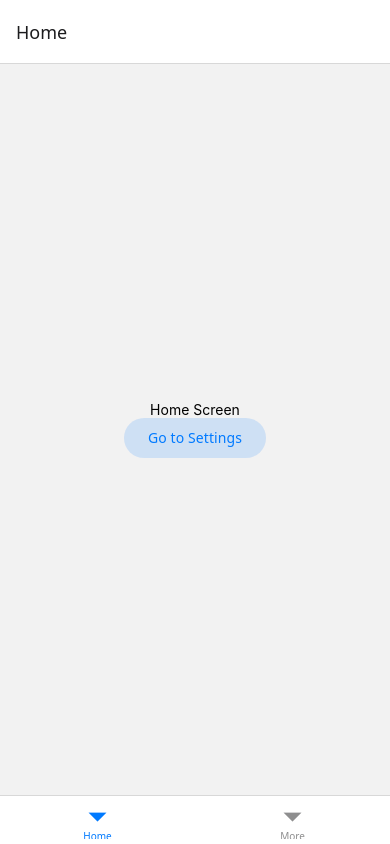
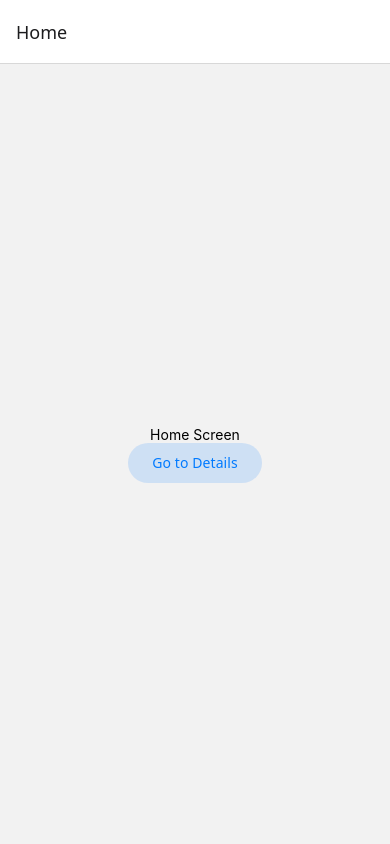
Before and after one commit to Lvly-00/appdev2, a React Native app in the folder react-native-navigation/: screen / in a window 390 px wide. Built offline with nearby package versions, Linux system fonts and the light colour scheme.

Commit message:
Imported and configured TypeScript in App file

```diff
--- a/react-native-navigation/App.tsx
+++ b/react-native-navigation/App.tsx
@@ -1,66 +1,72 @@
 import * as React from 'react';
-import { Text, View } from 'react-native';
+import { View, Text } from 'react-native';
 import {
   createStaticNavigation,
   useNavigation,
 } from '@react-navigation/native';
-import { createNativeStackNavigator } from '@react-navigation/native-stack';
-import { createBottomTabNavigator } from '@react-navigation/bottom-tabs';
+import { createNativeStackNavigator, NativeStackNavigationProp } from '@react-navigation/native-stack';
 import { Button } from '@react-navigation/elements';
 
-function SettingsScreen({ route }) {
-  const { userId } = route.params;
+import type {
+  RootStackParamList,
+  HomeScreenNavigationProp,
+  DetailsProps,
+  DetailsScreenNavigationProp,
+} from './types';
 
-  return (
-    <View style={{ flex: 1, alignItems: 'center', justifyContent: 'center' }}>
-      <Text>Settings Screen</Text>
-      <Text>User ID: {JSON.stringify(userId)}</Text>
-    </View>
-  );
-}
 function HomeScreen() {
-  const navigation = useNavigation();
+  const navigation = useNavigation<HomeScreenNavigationProp>();
 
   return (
     <View style={{ flex: 1, alignItems: 'center', justifyContent: 'center' }}>
       <Text>Home Screen</Text>
       <Button
-        onPress={
-          () =>
-            navigation.navigate('More', {
-              screen: 'Settings',
-              params: { userId: 'jane' },
-            })
-        }
+        onPress={() => {
+          /* 1. Navigate to the Details route with params */
+          navigation.navigate('Details', {
+            itemId: 86,
+            otherParam: 'anything you want here',
+          });
+        }}
       >
-        Go to Settings
+        Go to Details
       </Button>
     </View>
   );
 }
+function DetailsScreen({ route }: DetailsProps) {
+  const navigation = useNavigation<NativeStackNavigationProp<RootStackParamList>>();
 
-function ProfileScreen() {
+  /* 2. Get the param */
+  const { itemId, otherParam } = route.params;
+
   return (
     <View style={{ flex: 1, alignItems: 'center', justifyContent: 'center' }}>
-      <Text>Profile Screen</Text>
+      <Text>Details Screen</Text>
+      <Text>itemId: {JSON.stringify(itemId)}</Text>
+      <Text>otherParam: {JSON.stringify(otherParam)}</Text>
+      <Button
+        onPress={
+          () =>
+            navigation.push('Details', {
+              // Randomly generate an ID for demonstration purposes
+              itemId: Math.floor(Math.random() * 100),
+            })
+        }
+      >
+        Go to Details... again
+      </Button>
     </View>
   );
 }
-const MoreStack = createNativeStackNavigator({
+const RootStack = createNativeStackNavigator<RootStackParamList>({
   screens: {
-    Settings: SettingsScreen,
-    Profile: ProfileScreen,
+    Home: HomeScreen,
+    Details: DetailsScreen,
   },
 });
 
-const RootTabs = createBottomTabNavigator({
-  screens: {
-    Home: HomeScreen,
-    More: MoreStack,
-  },
-});
-
-const Navigation = createStaticNavigation(RootTabs);
+const Navigation = createStaticNavigation(RootStack);
 
 export default function App() {
   return <Navigation />;
```
